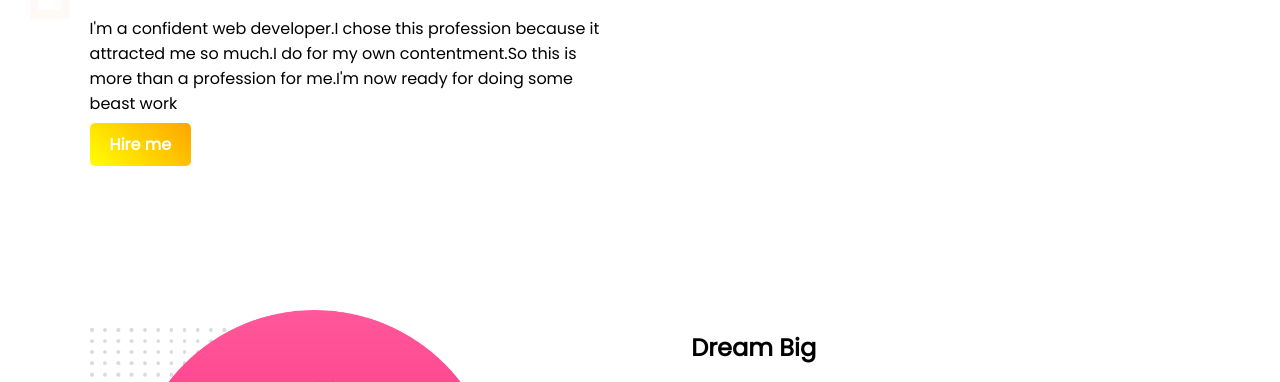
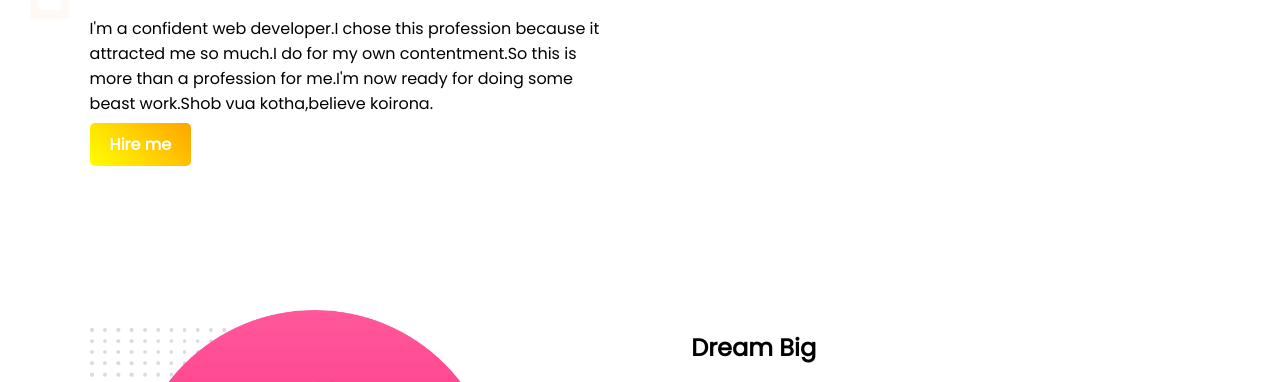
Before and after one commit to RayhanShahriar/web-portfolio, a plain HTML site: page index.html in a window 1280 px wide. Shown: the part 340-722 px from the top of the page. Drawn offline with Linux system fonts and the light colour scheme; files whose address does not match are found by name.

Commit message:
Finished

```diff
--- a/index.html
+++ b/index.html
@@ -12,7 +12,7 @@
             <div class="half">
                 <h1>Welcome to <br> <span id="name"> Shahriar Shatil's</span> world</h1>
                 <h3>World-class Web Developer</h3>
-                <p class="descripton">I'm a confident web developer.I chose this profession because it attracted me so much.I do for my own contentment.So this is more than a profession for me.I'm now ready for doing some beast work </p>
+                <p class="descripton">I'm a confident web developer.I chose this profession because it attracted me so much.I do for my own contentment.So this is more than a profession for me.I'm now ready for doing some beast work.Shob vua kotha,believe koirona. </p>
                 <a class="linkbutton" target="_blank "href="https://www.linkedin.com/in/rayhan-shahriar-360bab1a0/">Hire me</a>
             </div>
 
```
